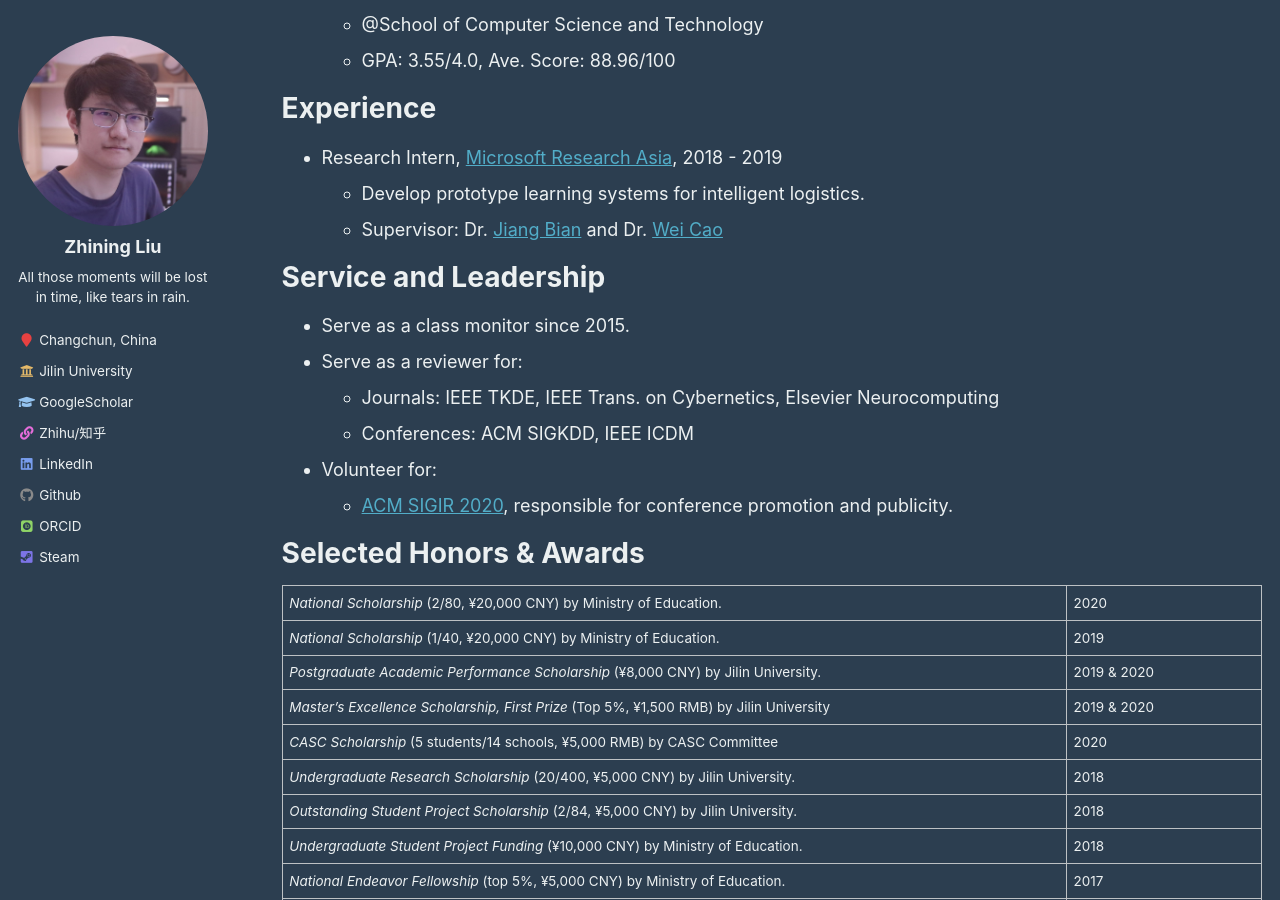
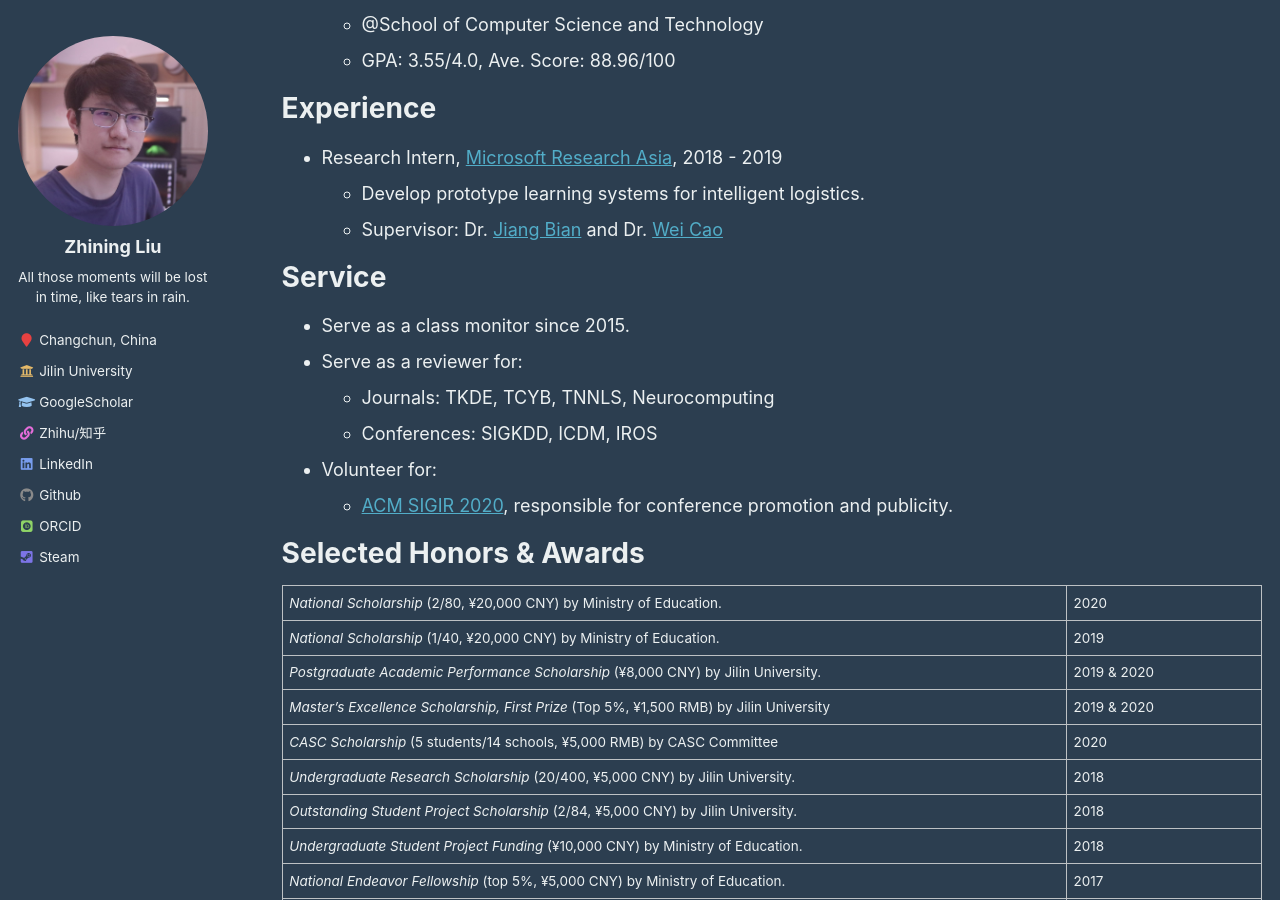
Before and after one commit to ZhiningLiu1998/ZhiningLiu1998.github.io, a Jekyll site: the page built from _pages/cv.md, in a window 1280 px wide and 900 px high, scrolled down 413 px. Built offline with Jekyll 4.4.1, drawn with Linux system fonts in a browser that asks for light colours; some web fonts are replaced.

Commit message:
update sevices

```diff
--- a/_pages/cv.md
+++ b/_pages/cv.md
@@ -32,12 +32,12 @@ Experience
   * Develop prototype learning systems for intelligent logistics.
   * Supervisor: Dr. [Jiang Bian](https://scholar.google.com/citations?user=pZBEnY8AAAAJ&hl=zh-CN) and Dr. [Wei Cao](https://weicao1990.github.io/)
 
-Service and Leadership
+Service
 ======
 * Serve as a class monitor since 2015.
 * Serve as a reviewer for:
-  * Journals: IEEE TKDE, IEEE Trans. on Cybernetics, Elsevier Neurocomputing
-  * Conferences: ACM SIGKDD, IEEE ICDM
+  * Journals: TKDE, TCYB, TNNLS, Neurocomputing
+  * Conferences: SIGKDD, ICDM, IROS
 * Volunteer for:
   * [ACM SIGIR 2020](https://sigir.org/sigir2020/volunteers/), responsible for conference promotion and publicity.
 
```
